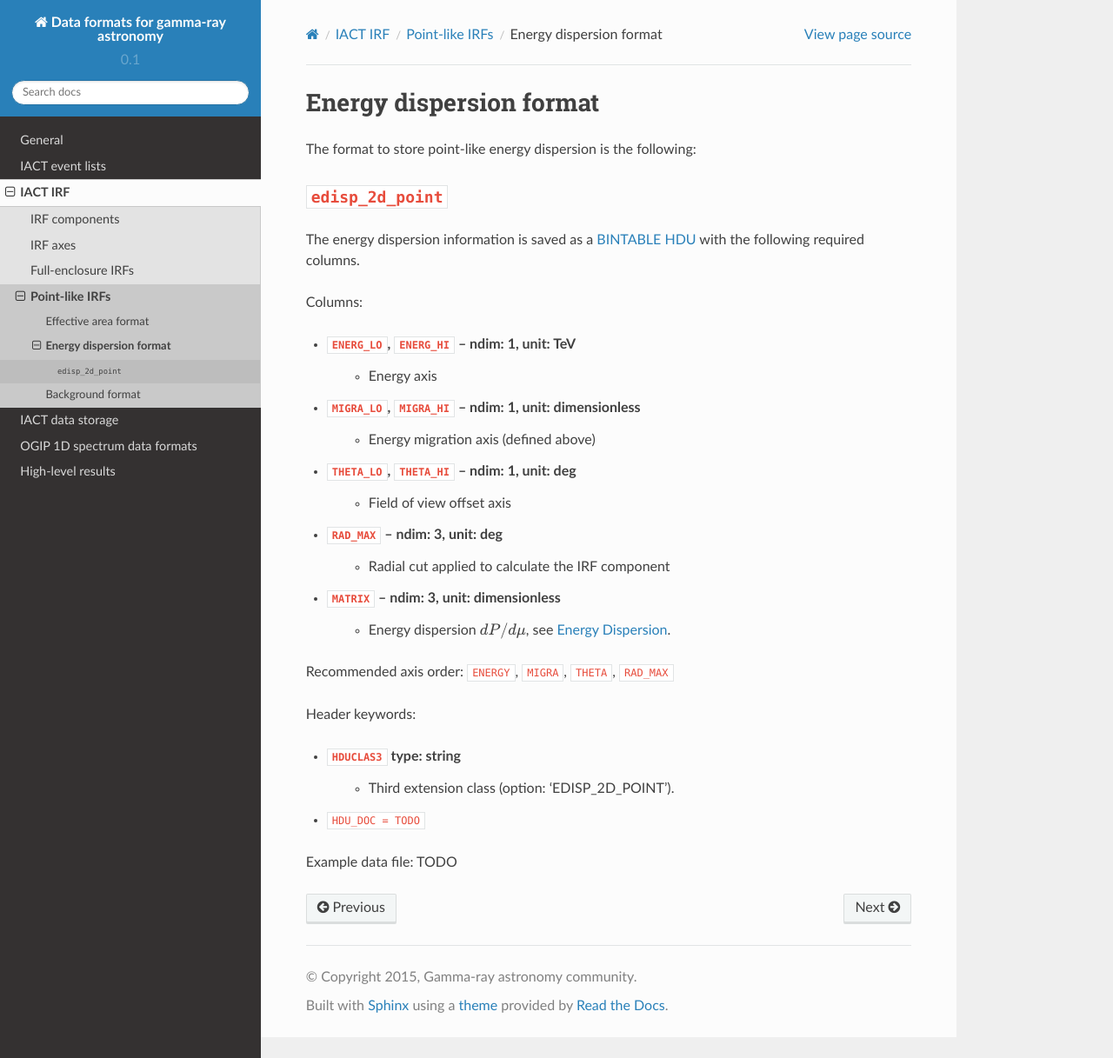
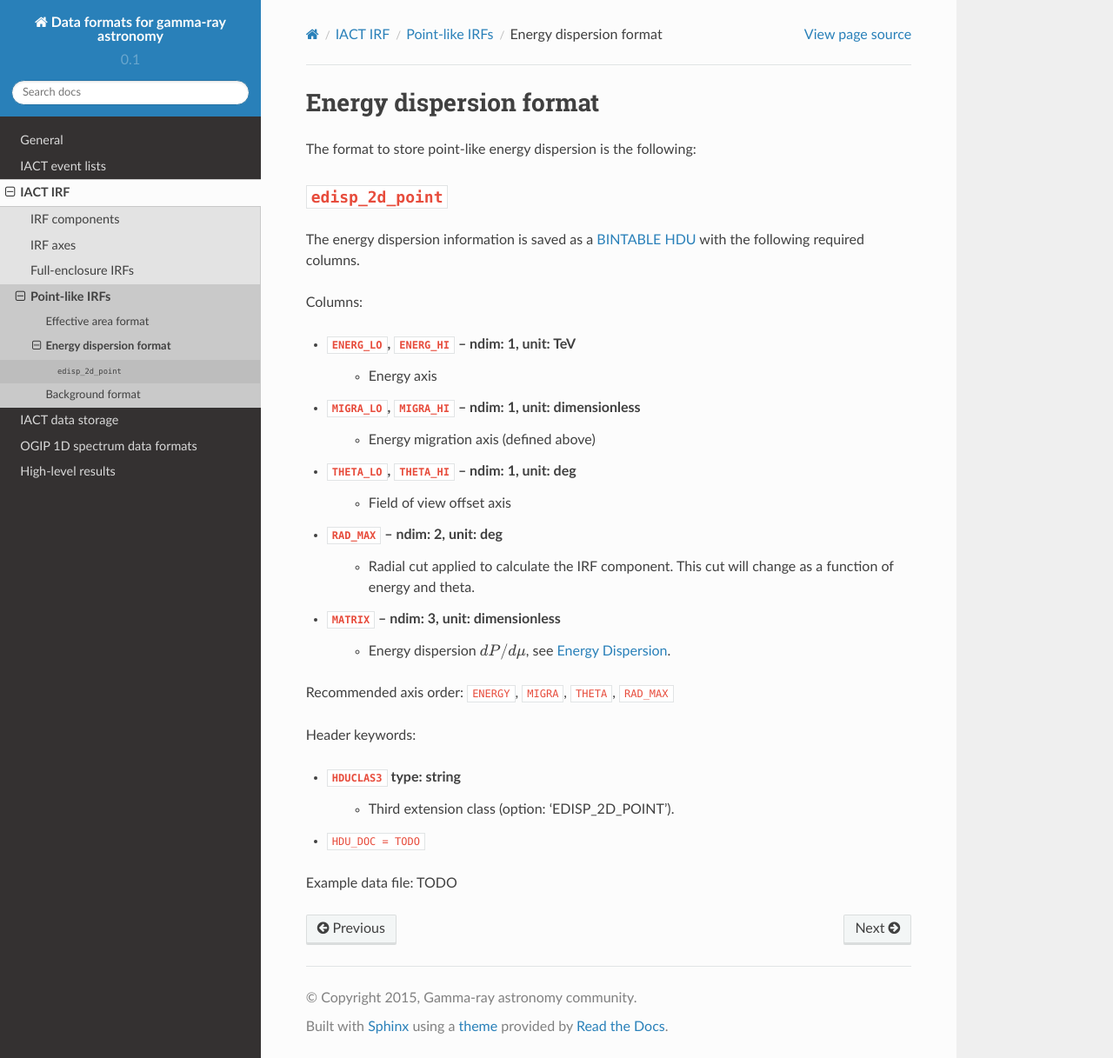
Before and after one commit to open-gamma-ray-astro/gamma-astro-data-formats, a Sphinx documentation site: the page built from source/irfs/point_like/energy_dispersion/index.rst, in a window 1280 px wide and 1217 px high. Shown: the whole window at 87% size. Built offline with Sphinx 7.4.7 and the Read the Docs theme 2.0.0, drawn with Linux system fonts in a browser that asks for light colours.

Commit message:
- Fixed typo

```diff
--- a/source/irfs/point_like/energy_dispersion/index.rst
+++ b/source/irfs/point_like/energy_dispersion/index.rst
@@ -21,8 +21,9 @@ Columns:
     * Energy migration axis (defined above)
 * ``THETA_LO``, ``THETA_HI`` -- ndim: 1, unit: deg
     * Field of view offset axis
-* ``RAD_MAX`` -- ndim: 3, unit: deg
-    * Radial cut applied to calculate the IRF component
+* ``RAD_MAX`` -- ndim: 2, unit: deg
+    * Radial cut applied to calculate the IRF component. This cut will
+      change as a function of energy and theta.
 * ``MATRIX`` -- ndim: 3, unit: dimensionless
     * Energy dispersion :math:`dP/d\mu`, see :ref:`iact-edisp`.
 
```
